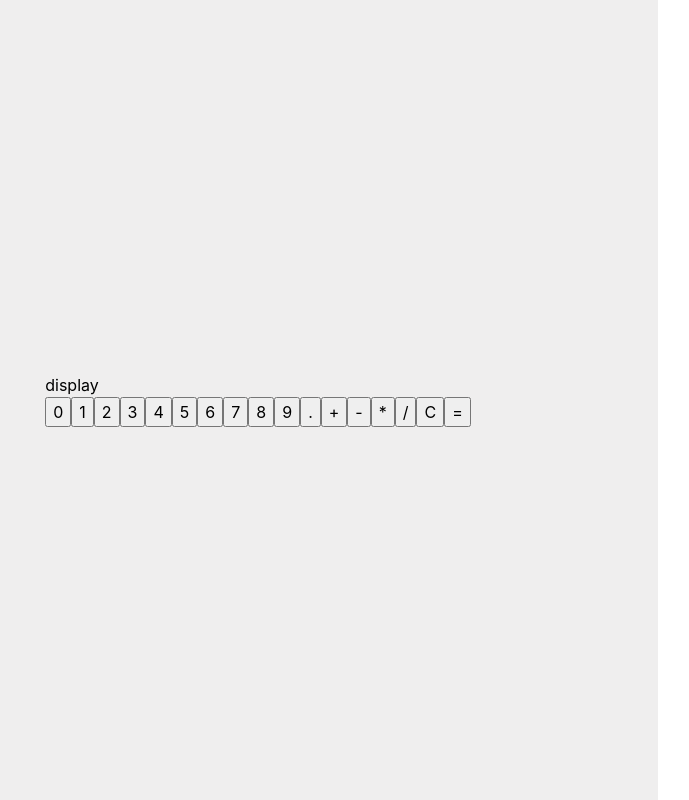
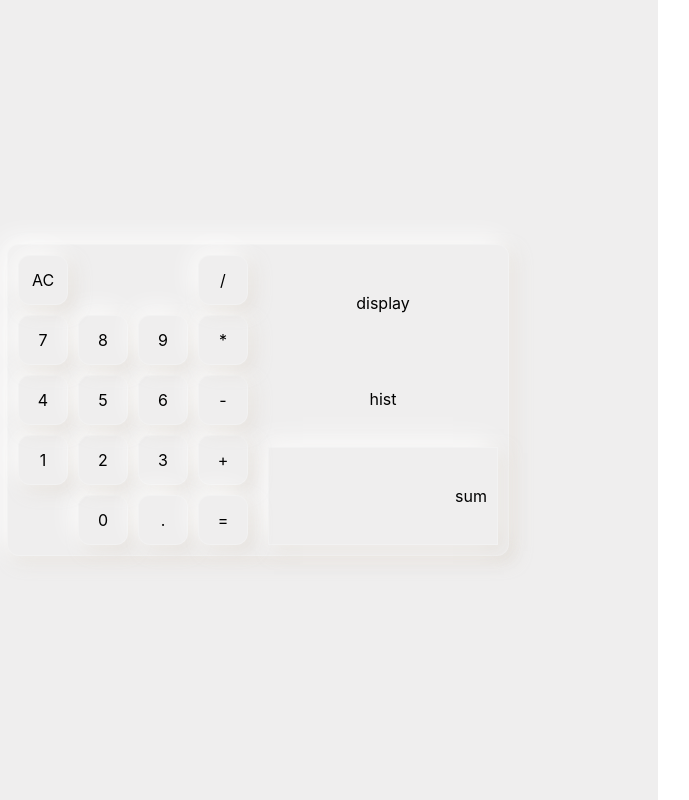
Before and after one commit to HaQadosch/freecodecamp_frontendlibraries, a React (Create React App) app in the folder Projects/calculator/: page / in a window 1280 px wide. Shown: the whole page, without its empty margins (142-831 px from the left). Built offline with nearby package versions, Linux system fonts and the light colour scheme.

Commit message:
Display a fancy looking calculator.
Not functionnal, just pretty.

```diff
--- a/Projects/calculator/src/App.css
+++ b/Projects/calculator/src/App.css
@@ -0,0 +1,22 @@
+main {
+  display: grid;
+  grid-template-columns: 1fr 1fr;
+  grid-template-areas: 'pad display';
+
+  border-radius: 12px;
+  background-color: var(--whisper);
+  border: 1px solid var(--border);
+  box-shadow: -6px -6px 26px 0 var(--clear), 6px 6px 16px 0 var(--dark);
+}
+
+#display {
+  grid-area: display;
+}
+
+#pad {
+  grid-area: pad;
+}
+
+main > section {
+  margin: 10px;
+}
--- a/Projects/calculator/src/App.tsx
+++ b/Projects/calculator/src/App.tsx
@@ -1,6 +1,7 @@
 import React from 'react';
+import './reset.css'
 import './App.css';
-import './reset.css'
+import './Buttons/buttons.css'
 
 import { Equals } from "./Buttons/Equals";
 import { Digits } from "./Buttons/Digits";
@@ -13,6 +14,7 @@ export const App: React.FC = () => {
   return (
     <main className="App">
       <Display />
+      <section id="pad">
         <Digits />
         <Decimal />
         <OpAdd />
@@ -21,6 +23,7 @@ export const App: React.FC = () => {
         <OpDivide />
         <Clear />
         <Equals />
+      </section>
     </main>
   );
 }
--- a/Projects/calculator/src/Buttons/Clear.tsx
+++ b/Projects/calculator/src/Buttons/Clear.tsx
@@ -3,7 +3,7 @@ import React from 'react'
 export const Clear: React.FC = () => {
   return (
     <button id="clear">
-      C
+      AC
     </button>
   )
 }
--- /dev/null
+++ b/Projects/calculator/src/Buttons/buttons.css
@@ -0,0 +1,72 @@
+section#pad {
+  display: grid;
+  grid-template-columns: repeat(4, 1fr);
+  grid-template-areas:
+    "AC    .     .       div"
+    "seven eight nine    mult"
+    "four  five  six     minus"
+    "one   two   three   plus"
+    ".     zero  decimal equal";
+  grid-gap: 10px;
+}
+
+button#clear {
+  grid-area: AC;
+}
+button#decimal {
+  grid-area: decimal;
+}
+button#divide {
+  grid-area: div;
+}
+button#multiply {
+  grid-area: mult;
+}
+button#substract {
+  grid-area: minus;
+}
+button#add {
+  grid-area: plus;
+}
+button#equals {
+  grid-area: equal;
+}
+button#zero {
+  grid-area: zero;
+}
+button#one {
+  grid-area: one;
+}
+button#two {
+  grid-area: two;
+}
+button#three {
+  grid-area: three;
+}
+button#four {
+  grid-area: four;
+}
+button#five {
+  grid-area: five;
+}
+button#six {
+  grid-area: six;
+}
+button#seven {
+  grid-area: seven;
+}
+button#eight {
+  grid-area: eight;
+}
+button#nine {
+  grid-area: nine;
+}
+
+button {
+  border-radius: 12px;
+  width: 50px;
+  height: 50px;
+  background-color: var(--whisper);
+  border: 1px solid var(--border);
+  box-shadow: -6px -6px 26px 0 var(--clear), 6px 6px 16px 0 var(--dark);
+}
--- a/Projects/calculator/src/Display/Display.tsx
+++ b/Projects/calculator/src/Display/Display.tsx
@@ -1,9 +1,14 @@
 import React from 'react'
+import './display.css'
 
 export const Display: React.FC = () => {
   return (
     <section id="display">
       display
+      <section>hist</section>
+      <section id="sum">
+        <p>sum</p>
+      </section>
     </section>
   )
 }
--- /dev/null
+++ b/Projects/calculator/src/Display/display.css
@@ -0,0 +1,19 @@
+section#display {
+  display: grid;
+  place-items: center;
+}
+
+section#sum {
+  place-self: stretch;
+
+  background-color: var(--whisper);
+  border: 1px solid var(--border);
+  box-shadow: -6px -6px 26px 0 var(--clear), 6px 6px 16px 0 var(--dark);
+
+  display: grid;
+  padding-right: 10px;
+}
+
+section#sum > p {
+  place-self: center end;
+}
--- a/Projects/calculator/src/index.css
+++ b/Projects/calculator/src/index.css
@@ -23,8 +23,8 @@ code {
 }
 
 :root {
-  --whisper: hsl(0,3%,93.5%);
-  --clear: rgba(255, 255, 255, 0.83);
-  --dark: rgba(217, 210, 200, 0.51);
-  --border: rgba(255, 255, 255, 0.20);
+  --whisper: hsl(0, 3%, 93.5%);
+  --clear: hsla(0, 0%, 100%, 0.83);
+  --dark: hsla(35, 18.3%, 81.8%, 0.51);
+  --border: hsla(0, 0%, 100%, 0.20);
 }
```
Lines whose indentation alone changed are shown as unchanged.
